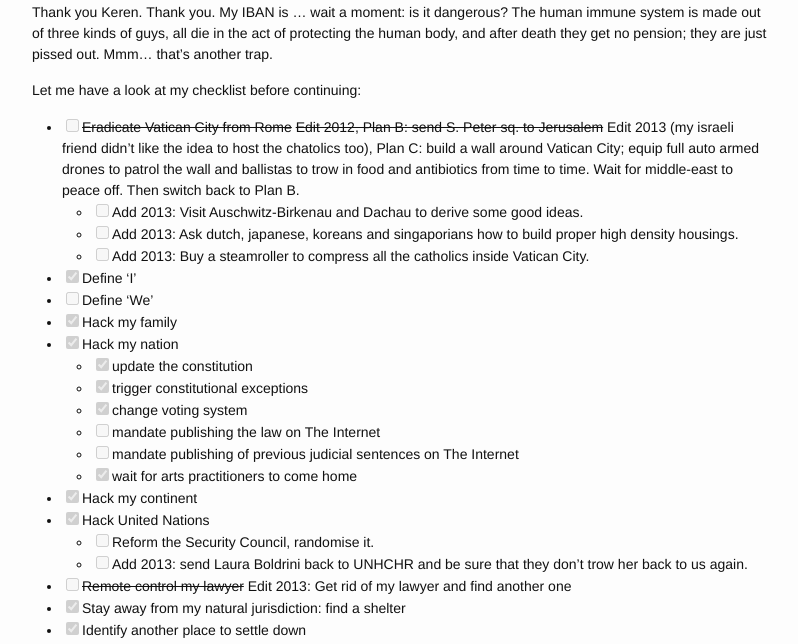
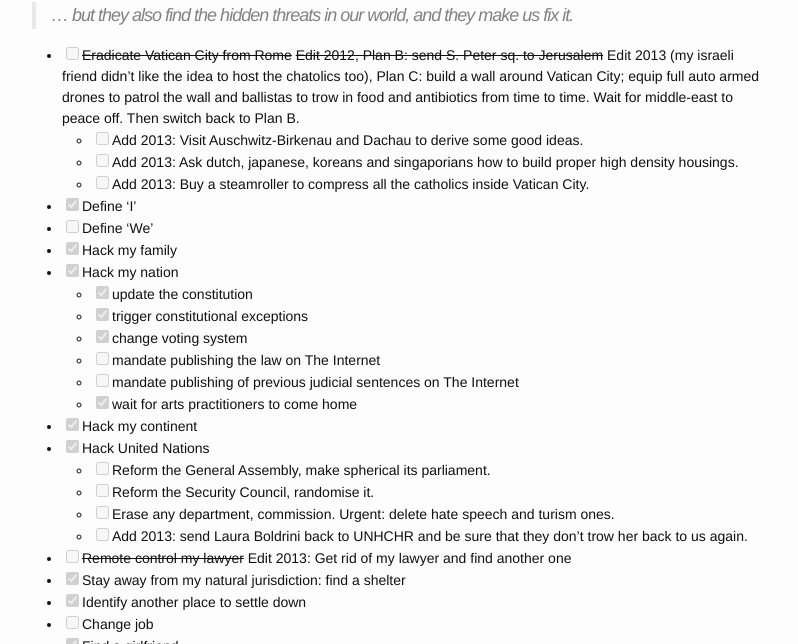
Before and after one commit to rootkovska/rootkovska.github.io, a Jekyll site: the page built from _posts/2015-12-28-Checklist.md, in a window 1280 px wide and 900 px high, scrolled down 299 px, cut to the strip 256-900 px from the top of the window. Shown: the whole strip, without its empty margins (238-1036 px from the left). Built offline with Jekyll 4.4.1, drawn with Linux system fonts in a browser that asks for light colours; Markdown is read by kramdown in place of the engine named in the settings.

Commit message:
Fix Checklist

```diff
--- a/_posts/2015-12-28-Checklist.md
+++ b/_posts/2015-12-28-Checklist.md
@@ -8,9 +8,7 @@ We had a [problem](http://mfp19.github.io/2015/08/24/Integrity.html), we have a
 
 <iframe width="560" height="315" src="https://www.youtube.com/embed/erCAp_Bd0AQ">Hackers: The Internet's Immune System | Keren Elazari | TED Talks</iframe>
 
-Thank you Keren. Thank you. My IBAN is ... wait a moment: is it dangerous? The human immune system is made out of three kinds of guys, all die in the act of protecting the human body, and after death they get no pension; they are just pissed out. Mmm... that's another trap.
-
-Let me have a look at my checklist before continuing:
+> ... but they also find the hidden threats in our world, and they make us fix it.
 
 - [ ] ~~Eradicate Vatican City from Rome~~ ~~Edit 2012, Plan B: send S. Peter sq. to Jerusalem~~ Edit 2013 (my israeli friend didn't like the idea to host the chatolics too), Plan C: build a wall around Vatican City; equip full auto armed drones to patrol the wall and ballistas to trow in food and antibiotics from time to time. Wait for middle-east to peace off. Then switch back to Plan B.
 	- [ ] Add 2013: Visit Auschwitz-Birkenau and Dachau to derive some good ideas.
@@ -28,7 +26,9 @@ Let me have a look at my checklist before continuing:
 	- [x] wait for arts practitioners to come home
 - [x] Hack my continent
 - [x] Hack United Nations
+	- [ ] Reform the General Assembly, make spherical its parliament.
 	- [ ] Reform the Security Council, randomise it.
+	- [ ] Erase any department, commission. Urgent: delete hate speech and turism ones.
 	- [ ] Add 2013: send Laura Boldrini back to UNHCHR and be sure that they don't trow her back to us again.
 - [ ] ~~Remote control my lawyer~~ Edit 2013: Get rid of my lawyer and find another one
 - [x] Stay away from my natural jurisdiction: find a shelter
```
